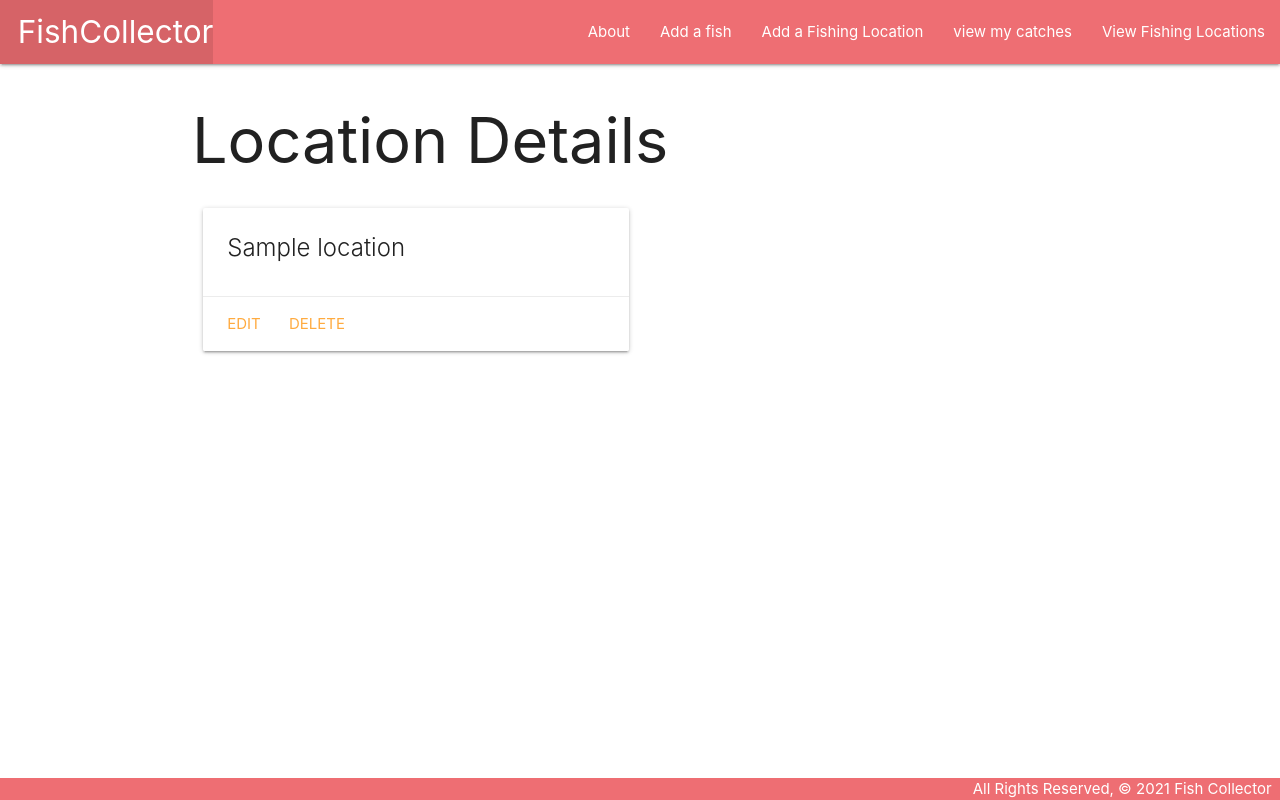
After one commit to Jrodv117/fishCollector, a Django app: page /locations/1/ in a window 1280 px wide. The commit adds this page. Run offline with Django 4.2, Linux system fonts and the light colour scheme; tables that the repository leaves empty hold one stand-in row (values such as "Sample post").

Commit message:
Implemented many to many relationships with UI, CBV's, and URLS. also refactored original fish create functino to exclude many to many relationship from initiation.

```diff
--- a/main_app/models.py
+++ b/main_app/models.py
@@ -8,11 +8,22 @@ BAITS = (
     ('P', 'Power Bait'),
     ('SE', 'Salmon Eggs')
 )
+
 # Create your models here.
+
+class Location(models.Model):
+    name = models.CharField('Location Name', max_length=100)
+
+    def __str__(self):
+        return self.name
+
+    def get_absolute_url(self):
+        return reverse('locations_detail', kwargs={'pk': self.id})
+
 class Fish(models.Model):
     kind = models.CharField(max_length=50)
-    location = models.CharField(max_length=100)
     description = models.CharField(max_length=250)
+    locations = models.ManyToManyField(Location)
 
     def __str__(self):
         return self.kind
--- a/main_app/templates/base.html
+++ b/main_app/templates/base.html
@@ -21,7 +21,10 @@
         <ul class="right">
           <li><a href="{% url 'about' %}">About</a></li>
           <li><a href="{% url 'fishes_create' %}">Add a fish</a> </li>
+          <li><a href="{% url 'locations_create' %}">Add a Fishing Location</a> </li>
           <li><a href="{% url 'index' %}">view my catches</a></li>
+          <li><a href="{% url 'locations_index' %}">View Fishing Locations</a> </li>
+
         </ul>
       </div>
     </nav>
--- /dev/null
+++ b/main_app/templates/main_app/location_detail.html
@@ -0,0 +1,19 @@
+{% extends 'base.html' %}
+{% block content %}
+
+<h1>Location Details</h1>
+
+<div class="row">
+  <div class="col s6 col-offset-3">
+    <div class="card">
+      <div class="card-content">
+        <span class="card-title">{{ location.name }}</span>
+      </div>
+      <div class="card-action">
+        <a href="{% url 'locations_update' location.id %}">Edit</a>
+        <a href="{% url 'locations_delete' location.id %}">Delete</a>
+      </div>
+    </div>
+  </div>
+</div>
+{% endblock %}
--- a/main_app/urls.py
+++ b/main_app/urls.py
@@ -9,5 +9,11 @@ urlpatterns = [
     path('fishes/create/', views.FishCreate.as_view(), name='fishes_create'),
     path('fishes/<int:pk>/update/', views.FishUpdate.as_view(), name='fishes_update'),
     path('fishes/<int:pk>/delete/', views.FishDelete.as_view(), name='fishes_delete'),
-    path('fishes/<int:fish_id>/add_bait/', views.add_bait, name='add_bait')
+    path('fishes/<int:fish_id>/add_bait/', views.add_bait, name='add_bait'),
+    path('locations/', views.LocationList.as_view(), name='locations_index'),
+    path('locations/<int:pk>/', views.LocationDetail.as_view(), name='locations_detail'),
+    path('locations/create/', views.LocationCreate.as_view(), name="locations_create"),
+    path('locations/<int:pk>/update/', views.LocationUpdate.as_view(), name='locations_update'),
+    path('locations/<int:pk>/delete/', views.LocationDelete.as_view(), name='locations_delete'),
+    path('fishes/<int:fish_id>/assoc_location/<int:location_id>/', views.assoc_location, name="assoc_location")
 ]
--- a/main_app/views.py
+++ b/main_app/views.py
@@ -1,6 +1,7 @@
 from django.shortcuts import render, redirect
 from django.views.generic.edit import CreateView, UpdateView, DeleteView
-from .models import Fish
+from django.views.generic import ListView, DetailView
+from .models import Fish, Location
 from .forms import BaitForm
 
 # Create your views here.
@@ -16,8 +17,10 @@ def fishes_index(request):
 
 def fishes_detail(request, fish_id):
     fish = Fish.objects.get(id=fish_id)
+    id_list = fish.locations.all().values_list('id')
+    locations_fish_doesnt_have = Location.objects.exclude(id__in=id_list)
     bait_form = BaitForm()
-    return render(request, 'fishes/details.html', {'fish': fish, 'bait_form': bait_form})
+    return render(request, 'fishes/details.html', {'fish': fish, 'bait_form': bait_form, 'locations': locations_fish_doesnt_have})
 
 def add_bait(request, fish_id):
   form = BaitForm(request.POST)
@@ -27,9 +30,13 @@ def add_bait(request, fish_id):
     new_bait.save()
   return redirect('detail', fish_id=fish_id)
 
+def assoc_location(request, fish_id, location_id):
+  Fish.objects.get(id=fish_id).locations.add(location_id)
+  return redirect('detail', fish_id=fish_id)
+
 class FishCreate(CreateView):
     model = Fish
-    fields = '__all__'
+    fields = ['kind', 'description']
 
 class FishUpdate(UpdateView):
     model = Fish
@@ -38,3 +45,21 @@ class FishUpdate(UpdateView):
 class FishDelete(DeleteView):
     model = Fish
     success_url = '/fishes/'
+
+class LocationList(ListView):
+    model = Location
+
+class LocationDetail(DetailView):
+    model = Location
+
+class LocationCreate(CreateView):
+    model = Location
+    fields = '__all__'
+
+class LocationUpdate(UpdateView):
+    model = Location
+    fields = '__all__'
+
+class LocationDelete(DeleteView):
+    model = Location
+    success_url = '/locations/'
```
Also changed, not shown: main_app/templates/fishes/details.html (+43 -4 lines), main_app/templates/main_app/location_confirm_delete.html (added, +13 -0 lines), main_app/templates/main_app/location_form.html (added, +19 -0 lines), main_app/templates/main_app/location_list.html (added, +16 -0 lines), location_detail.html (added), main_app/migrations/0006_location_remove_fish_length_alter_bait_type.py (added), main_app/migrations/0007_remove_fish_location_fish_locations.py (added).
